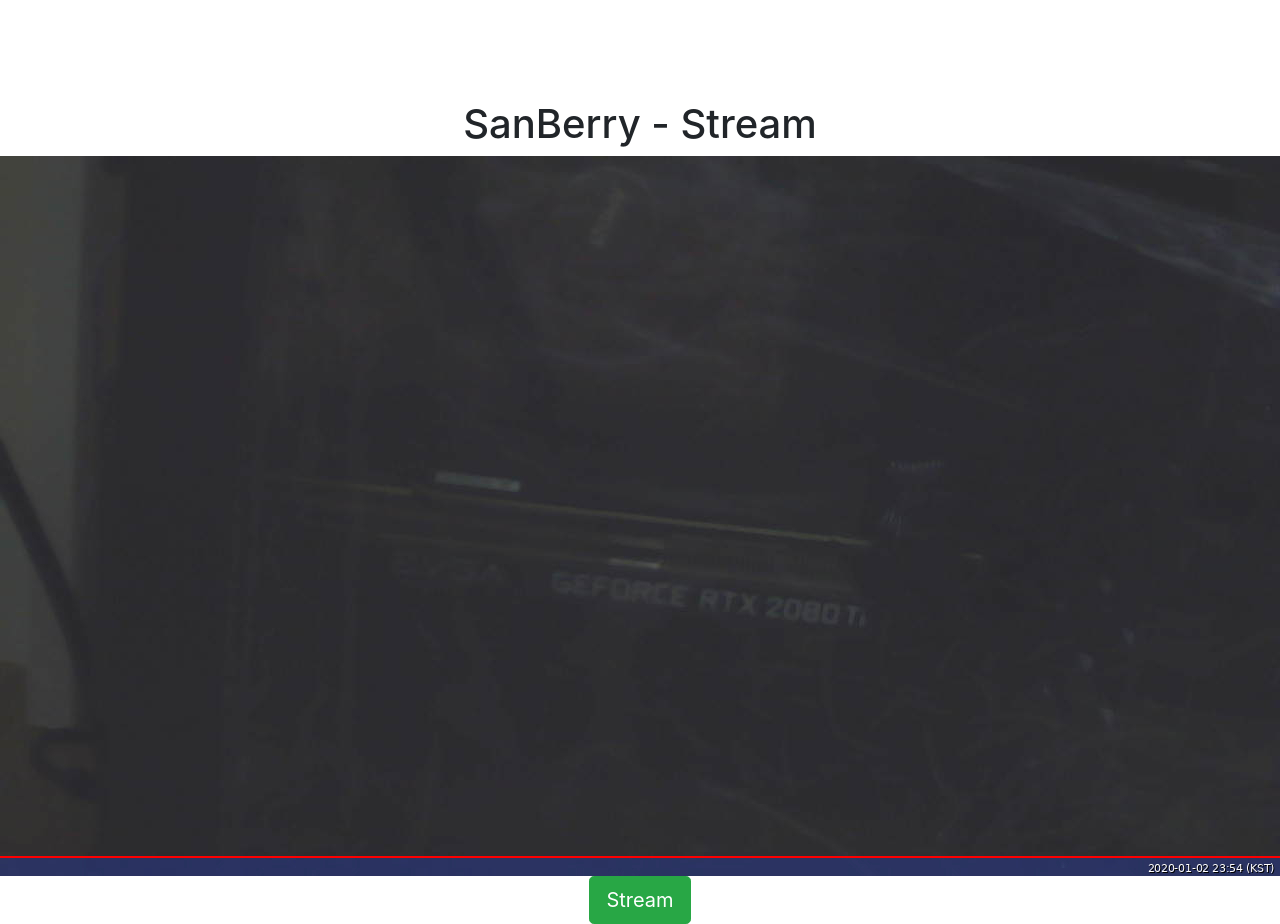
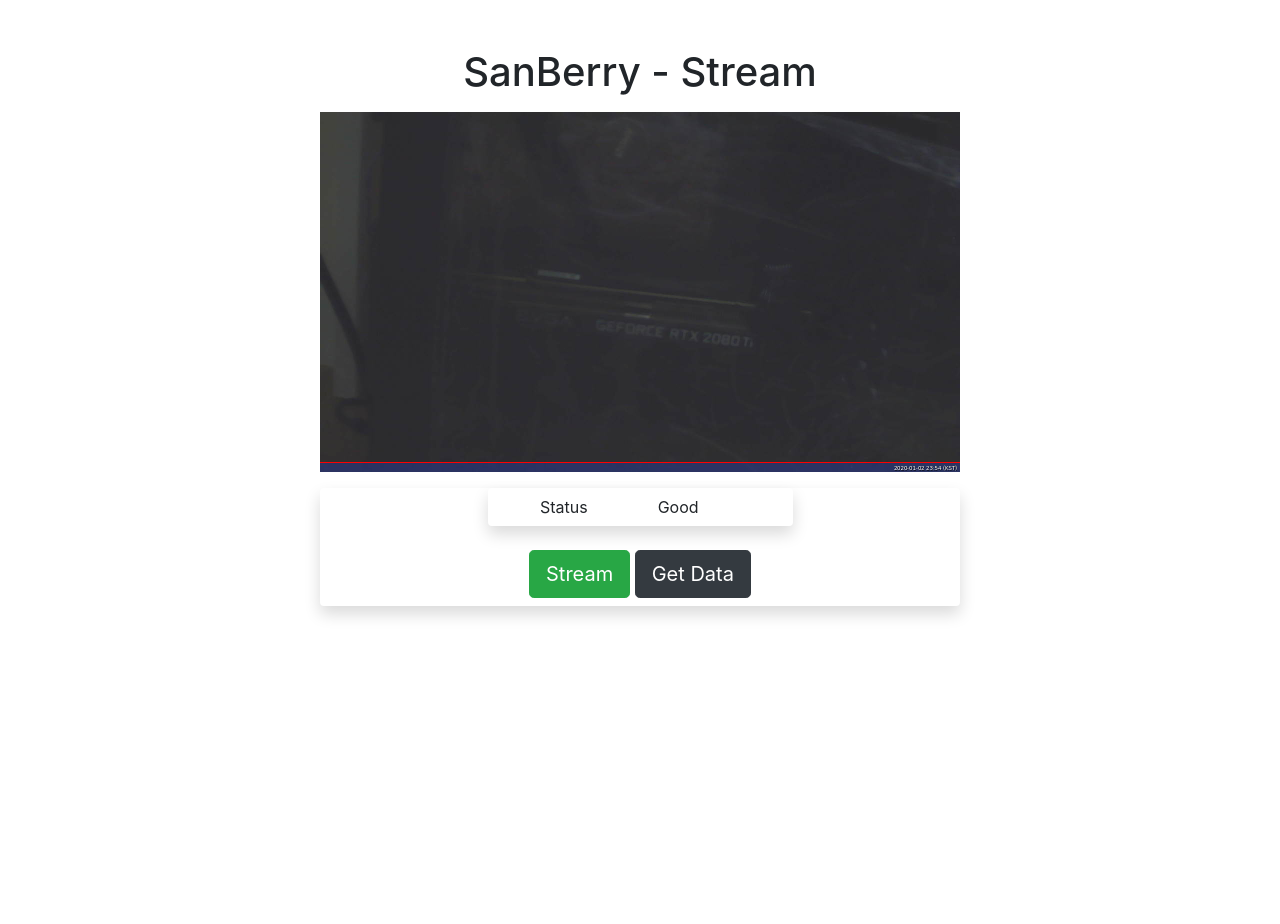
Before and after one commit to piantic/sanBerryStream, a Flask app: page / in a window 1280 px wide. After the commit the page ends 617 px from the top, so only its background shows below. Run offline with Flask 2, Linux system fonts and the light colour scheme; some libraries are stand-ins or nearby versions.

Commit message:
add html

```diff
--- a/templates/sanBerryStream.html
+++ b/templates/sanBerryStream.html
@@ -11,16 +11,32 @@
     </style>
 </head>
 <body>
-<div class="mx-auto" align="center" style="margin-top: 100px">
+<div class="mx-auto my-5" align="center">
     <h1>
         <p class="h1"> SanBerry - Stream</p>
     </h1>
 
-    <div class="jsStream">
-        <img src="resources/image2.jpg">
+    <div class="jsStream my-3">
+        <img src="resources/image2.jpg" style="width: 50%">
     </div>
-    <div>
-        <button type="button" class="btn btn-success btn-lg">Stream</button>
+    <div class="col-sm-6 bg-white rounded shadow">
+        <div class="col-sm-6 mx-auto rounded shadow">
+            <div class="form-group row">
+                <label class="col-sm-6 col-form-label">Status</label>
+                <div class="col-sm-3">
+                    <input type="text" readonly class="form-control-plaintext" id="motorValue" value="Good" style="text-align: center">
+                </div>
+            </div>
+        </div>
+        <div>
+            <div class="jsButtons py-2">
+                <button type="button" class="btn btn-success btn-lg">Stream</button>
+                <button type="button" class="btn btn-dark btn-lg">Get Data</button>
+            </div>
+        </div>
+        {#            <div>#}
+{#                <textarea class="form-control col-sm-5" rows="3"></textarea>#}
+{#            </div>#}
     </div>
 </div>
 
```
